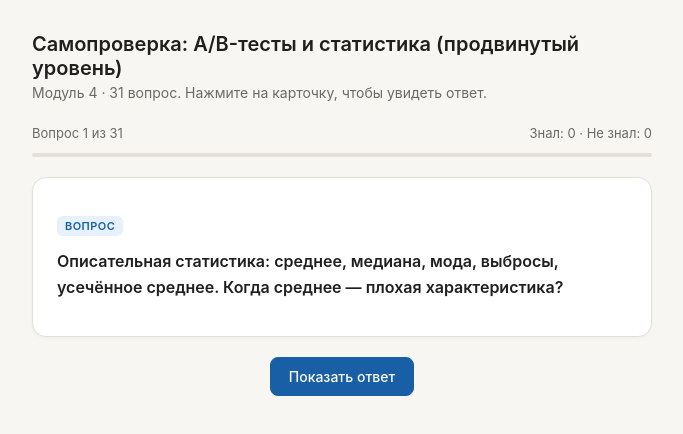
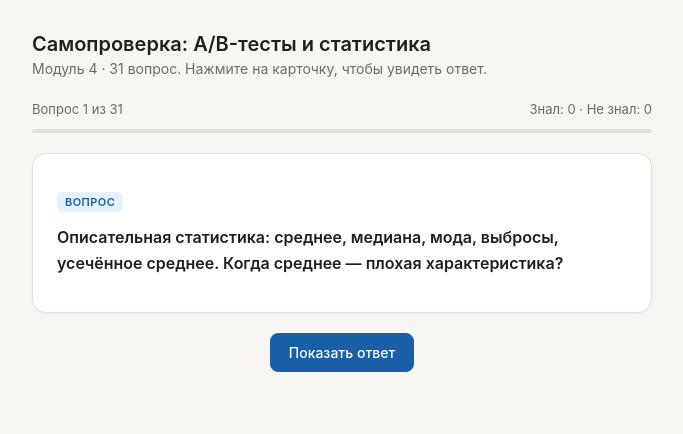
Before and after one commit to vladvolodkin4212/analytics_education, a plain HTML site: page ab_testing.html in a window 1280 px wide. Shown: the whole page, without its empty margins (298-981 px from the left). Drawn offline with Linux system fonts and the light colour scheme.

Commit message:
Update ab_testing.html

```diff
--- a/ab_testing.html
+++ b/ab_testing.html
@@ -159,7 +159,7 @@
 </head>
 <body>
 <div class="wrap">
-  <h1>Самопроверка: A/B-тесты и статистика (продвинутый уровень)</h1>
+  <h1>Самопроверка: A/B-тесты и статистика</h1>
   <p class="subtitle">Модуль 4 · 31 вопрос. Нажмите на карточку, чтобы увидеть ответ.</p>
   <div id="app"></div>
 </div>
```
